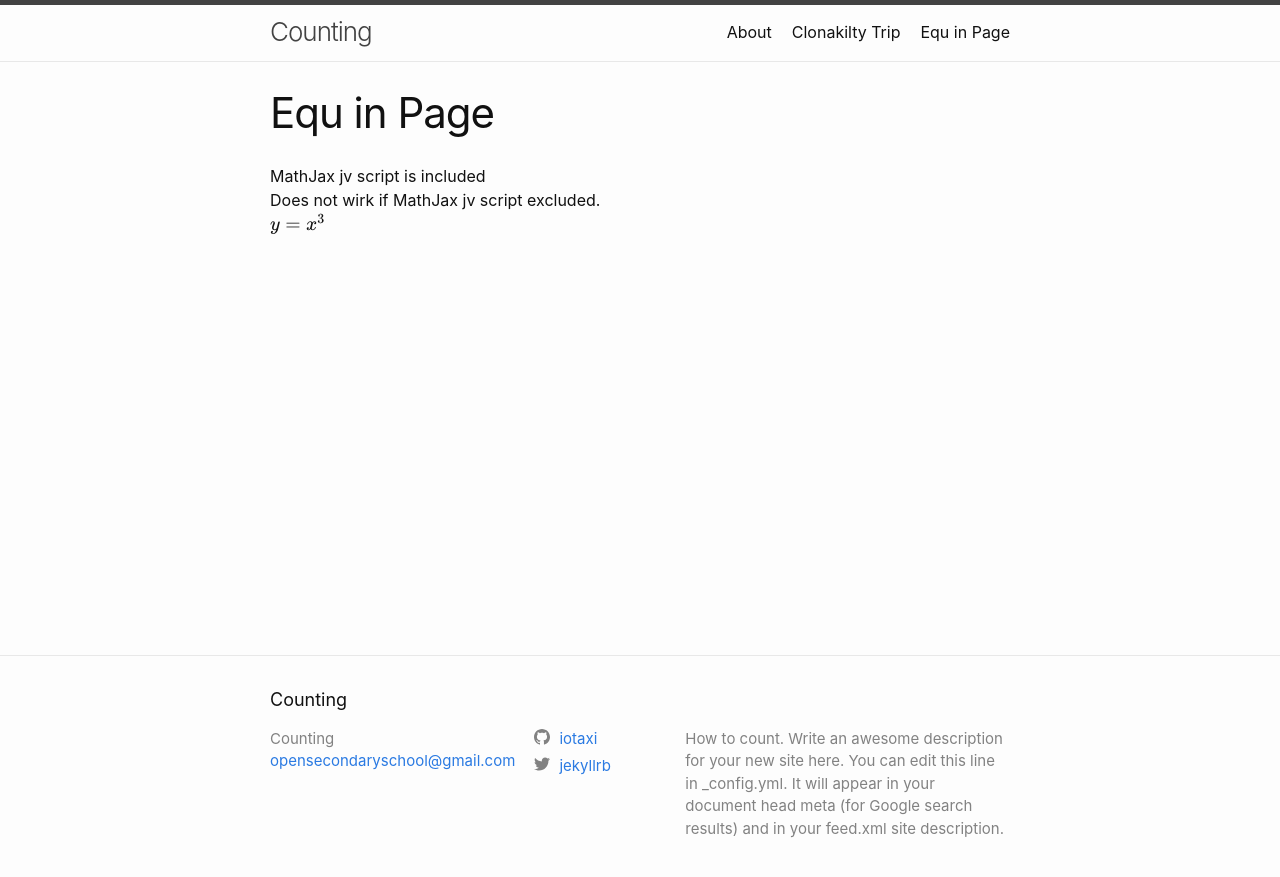
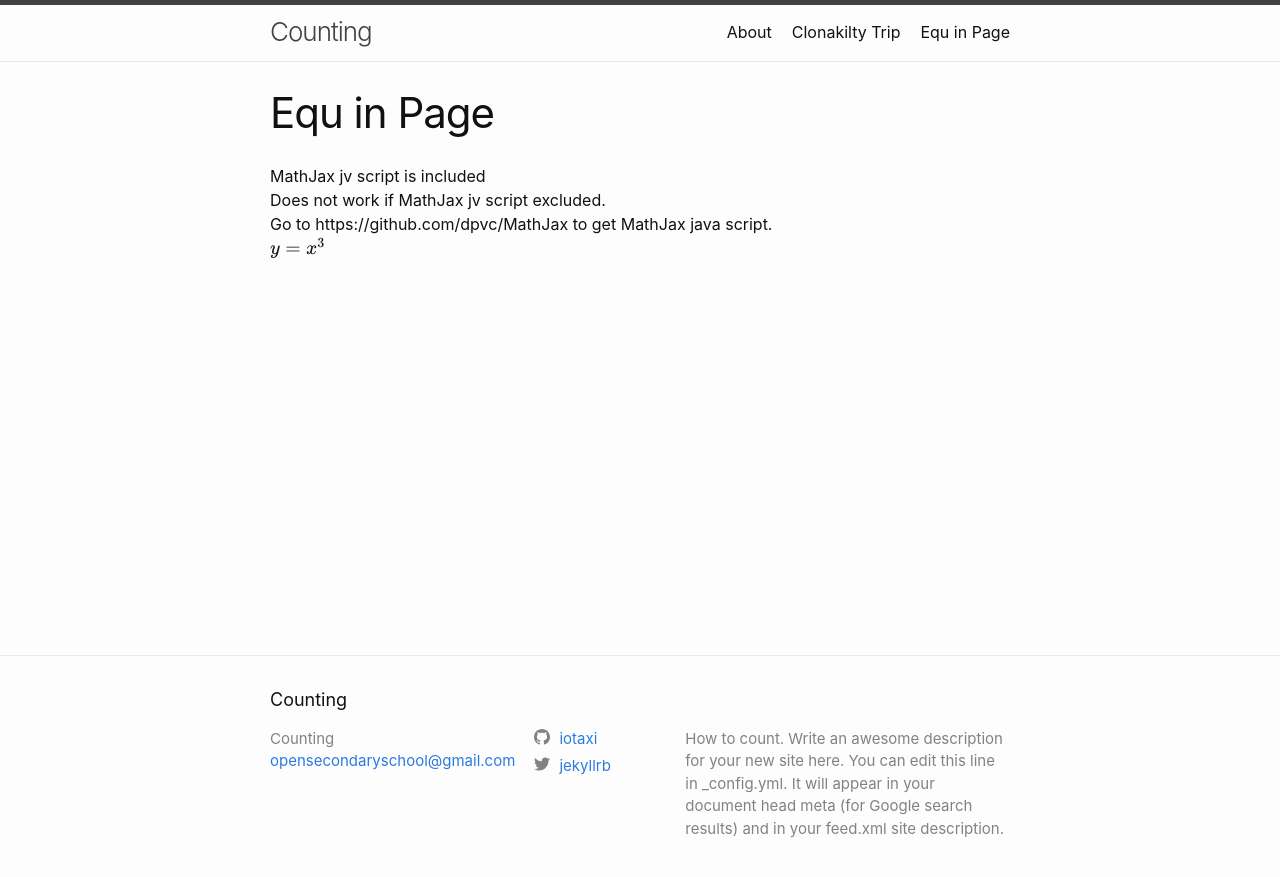
Before and after one commit to iotaxi/AppliedMaths, a Jekyll site: the page built from equinpage.markdown, in a window 1280 px wide. Shown: the top 877 px of the page. Built offline with Jekyll 4.4.1, drawn with Linux system fonts in a browser that asks for light colours.

Commit message:
Update equinpage.markdown

```diff
--- a/equinpage.markdown
+++ b/equinpage.markdown
@@ -4,7 +4,8 @@ title: Equ in Page
 permalink: /equinpage/
 ---
 MathJax jv script is included
-Does not wirk if MathJax jv script excluded.
+Does not work if MathJax jv script excluded.
+Go to  https://github.com/dpvc/MathJax to get MathJax java script.
 $$y=x^{3}$$
 <script id="MathJax-script" async
   src="https://cdn.jsdelivr.net/npm/mathjax@3/es5/tex-mml-chtml.js">
```
